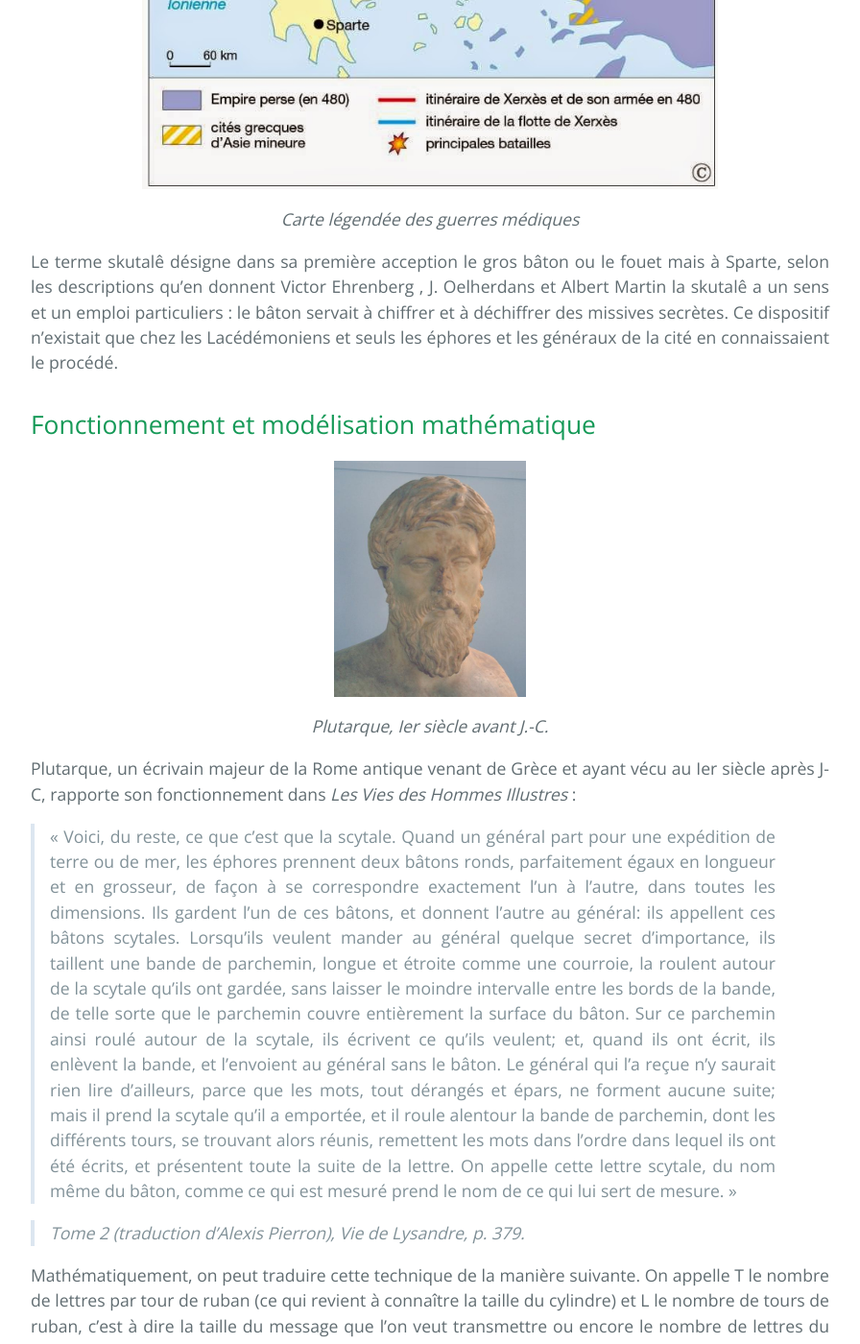
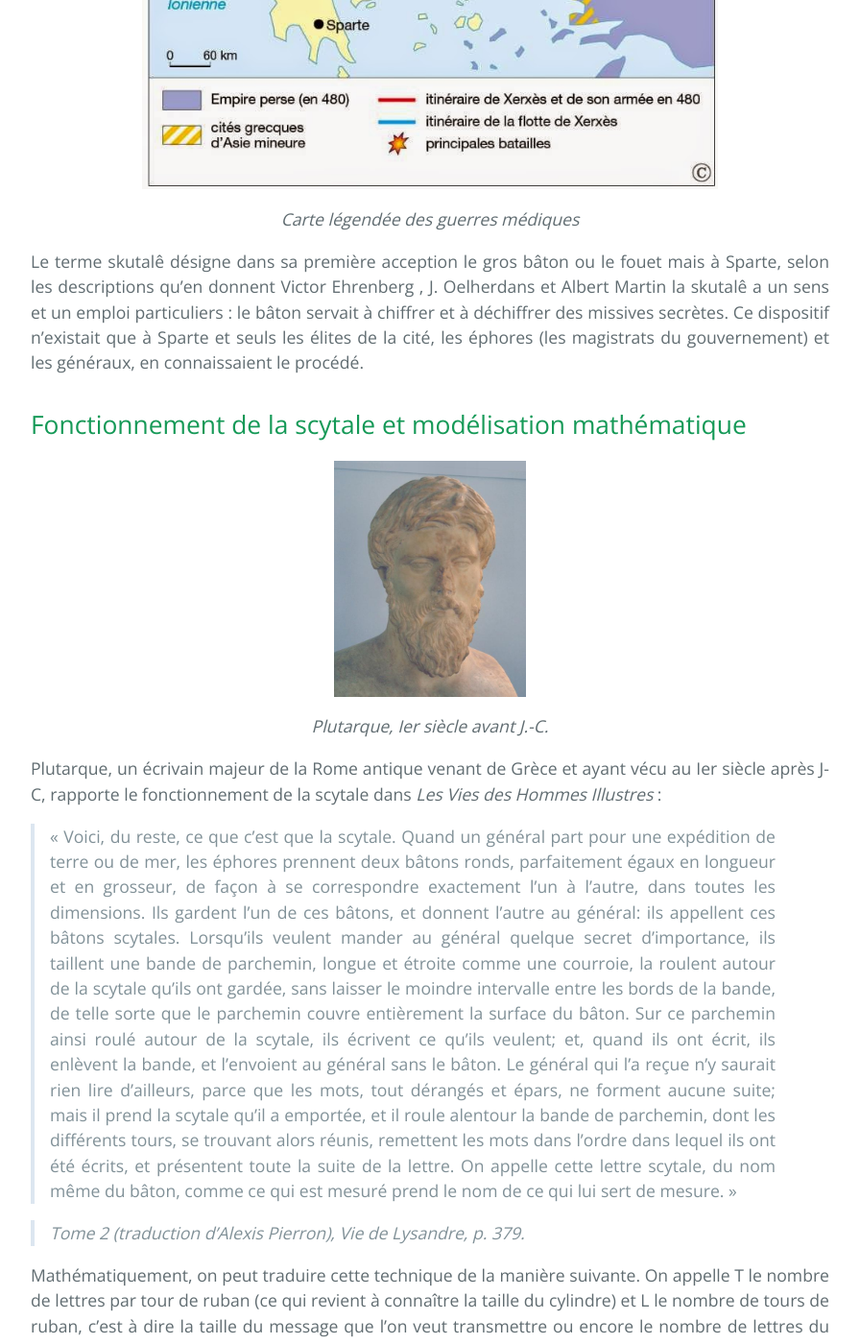
Before and after one commit to SamuelGallay/CryptoTPE, a Jekyll site: the page built from pages/1_Antiquite/1_scytale.md, in a window 1280 px wide and 1400 px high, scrolled down 1404 px. Shown: the whole window at 96% size, without its empty margins (192-1088 px from the left). Built offline with Jekyll 4.4.1, drawn with Linux system fonts in a browser that asks for light colours; our own code applies the rules of GitHub Pages for plain Markdown files.

Commit message:
Update 1_scytale.md

```diff
--- a/pages/1_Antiquite/1_scytale.md
+++ b/pages/1_Antiquite/1_scytale.md
@@ -20,14 +20,14 @@ Des plans d’invasions sophistiqués y ont vu le jour et, pour la première foi
 <img src="{{ "/assets/1_Antiquite/guerres-mediques.jpg" | relative_url }}" alt="Scytale" style="margin: 0 auto;display: block; width: 600px;"/>
 <p align="center"> <em>Carte légendée des guerres médiques</em> </p>
 
-Le terme skutalê désigne dans sa première acception le gros bâton ou le fouet mais à Sparte, selon les descriptions qu’en donnent Victor Ehrenberg , J. Oelherdans et Albert Martin la skutalê a un sens et un emploi particuliers : le bâton servait à chiffrer et à déchiffrer des missives secrètes. Ce dispositif n’existait que chez les Lacédémoniens et seuls les éphores et les généraux de la cité en connaissaient le procédé.
+Le terme skutalê désigne dans sa première acception le gros bâton ou le fouet mais à Sparte, selon les descriptions qu’en donnent Victor Ehrenberg , J. Oelherdans et Albert Martin la skutalê a un sens et un emploi particuliers : le bâton servait à chiffrer et à déchiffrer des missives secrètes. Ce dispositif n’existait que à Sparte et seuls les élites de la cité, les éphores (les magistrats du gouvernement) et les généraux, en connaissaient le procédé.
 
-##  Fonctionnement et modélisation mathématique
+##  Fonctionnement de la scytale et modélisation mathématique
 
 <img src="{{ "/assets/1_Antiquite/plutarque.jpeg" | relative_url }}" alt="Plutarque" style="margin: 0 auto;display: block; width: 200px;"/>
 <p align="center"> <em>Plutarque, Ier siècle avant J.-C.</em> </p>
 
-Plutarque, un écrivain majeur de la Rome antique venant de Grèce et ayant vécu au Ier siècle après J-C, rapporte son fonctionnement dans *Les Vies des Hommes Illustres* :
+Plutarque, un écrivain majeur de la Rome antique venant de Grèce et ayant vécu au Ier siècle après J-C, rapporte le fonctionnement de la scytale dans *Les Vies des Hommes Illustres* :
 > « Voici, du reste, ce que c'est que la scytale. Quand un général part pour une expédition de terre ou de mer, les éphores prennent deux bâtons ronds, parfaitement égaux en longueur et en grosseur, de façon à se correspondre exactement l'un à l'autre, dans toutes les dimensions. Ils gardent l'un de ces bâtons, et donnent l'autre au général: ils appellent ces bâtons scytales. Lorsqu'ils veulent mander au général quelque secret d'importance, ils taillent une bande de parchemin, longue et étroite comme une courroie, la roulent autour de la scytale qu'ils ont gardée, sans laisser le moindre intervalle entre les bords de la bande, de telle sorte que le parchemin couvre entièrement la surface du bâton. Sur ce parchemin ainsi roulé autour de la scytale, ils écrivent ce qu'ils veulent; et, quand ils ont écrit, ils enlèvent la bande, et l'envoient au général sans le bâton. Le général qui l'a reçue n'y saurait rien lire d'ailleurs, parce que les mots, tout dérangés et épars, ne forment aucune suite; mais il prend la scytale qu'il a emportée, et il roule alentour la bande de parchemin, dont les différents tours, se trouvant alors réunis, remettent les mots dans l'ordre dans lequel ils ont été écrits, et présentent toute la suite de la lettre. On appelle cette lettre scytale, du nom même du bâton, comme ce qui est mesuré prend le nom de ce qui lui sert de mesure. »
 
 > *Tome 2 (traduction d'Alexis Pierron), Vie de Lysandre, p. 379.*
```
